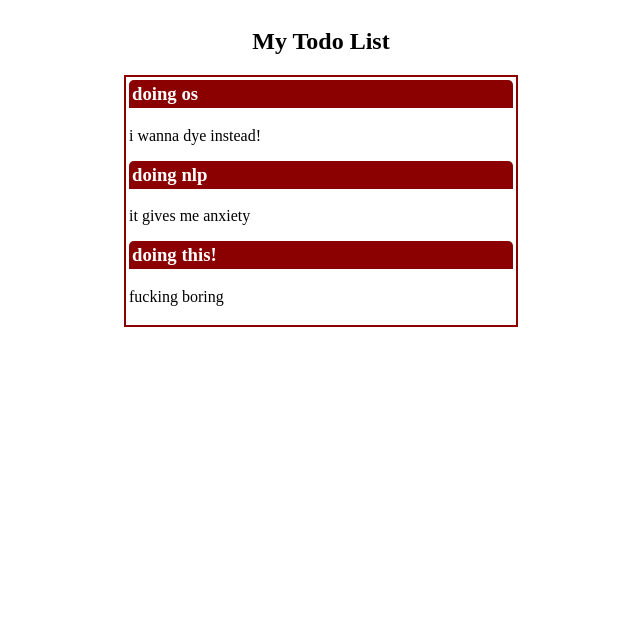
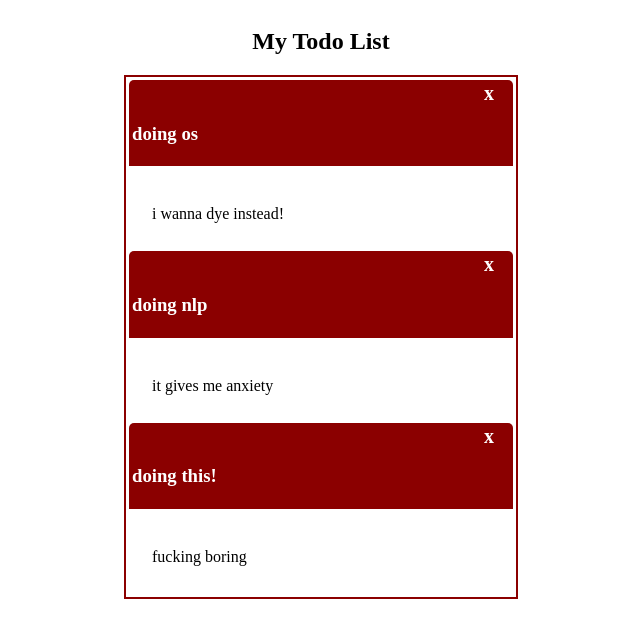
Before and after one commit to mohammadhnz/ToDoList, a Vue app in the folder FrontEnd/todolist-front/: page / in a window 1280 px wide. Shown: the top 638 px of the page, without its empty margins (319-959 px from the left). Built offline with nearby package versions, Linux system fonts and the light colour scheme.

Commit message:
feature: add remove icon to each element

```diff
--- a/FrontEnd/todolist-front/src/components/ListItem.vue
+++ b/FrontEnd/todolist-front/src/components/ListItem.vue
@@ -1,13 +1,14 @@
 <template>
   <div class="item">
-    <h3 class="item__title">{{ title }}</h3>
-    <p>{{ description }}</p>
+    <div class="item__head">
+      <span class="item__delete" @click="$emit('delete')">x</span>
+      <h3 class="item__title">{{ title }}</h3>
+    </div>
+    <p class="item__description">{{ description }}</p>
   </div>
 </template>
 
 <script>
-
-
 export default {
   props: {
     title: {
@@ -17,8 +18,9 @@ export default {
       type: String
     }
   }
-}
+};
 </script>
+
 <style scoped>
 .item {
   width: 100%;
@@ -32,12 +34,29 @@ export default {
   cursor: pointer;
 }
 
+.item__delete {
+  display: inline-flex;
+  margin-left: 22rem;
+  font-weight: bold;
+  font-size: 20px;
+  line-height: 1;
+  cursor: pointer;
+  color: white;
+}
+
 .item__title {
+  color: white;
+}
+
+.item__head{
   margin-top: 0;
   padding: 3px;
   background-color: darkred;
-  color: white;
   border-top-left-radius: 5px;
   border-top-right-radius: 5px;
 }
+.item__description{
+  padding: 23px;
+  margin-bottom: 5px;
+}
 </style>
--- a/FrontEnd/todolist-front/src/components/ToDoList.vue
+++ b/FrontEnd/todolist-front/src/components/ToDoList.vue
@@ -1,12 +1,8 @@
 <template>
   <div class="todo-list">
-    <Item
-        v-for="item in data"
-        :key="item._id"
-        :title="item.title"
-        :description="item.description"
-    >
-    </Item>
+    <div v-for="(item, index) in items" :key="index">
+      <Item :title="item.title" :description="item.description" @delete="removeItem(index)" />
+    </div>
   </div>
 </template>
 
@@ -16,8 +12,23 @@ import Item from "@/components/ListItem.vue";
 
 export default {
   components: {Item},
+  data() {
+    return {
+      items: [
+        {title: "doing os", description: "i wanna dye instead!"},
+        {title: "doing nlp", description: "it gives me anxiety"},
+        {title: "doing this!", description: "fucking boring"}
+      ]
+    }
+  },
   props: {
     data: () => ([])
+  },
+  methods: {
+    removeItem(index) {
+      // for test purpose
+      this.items.splice(index, 1);
+    }
   }
 }
 </script>
```
